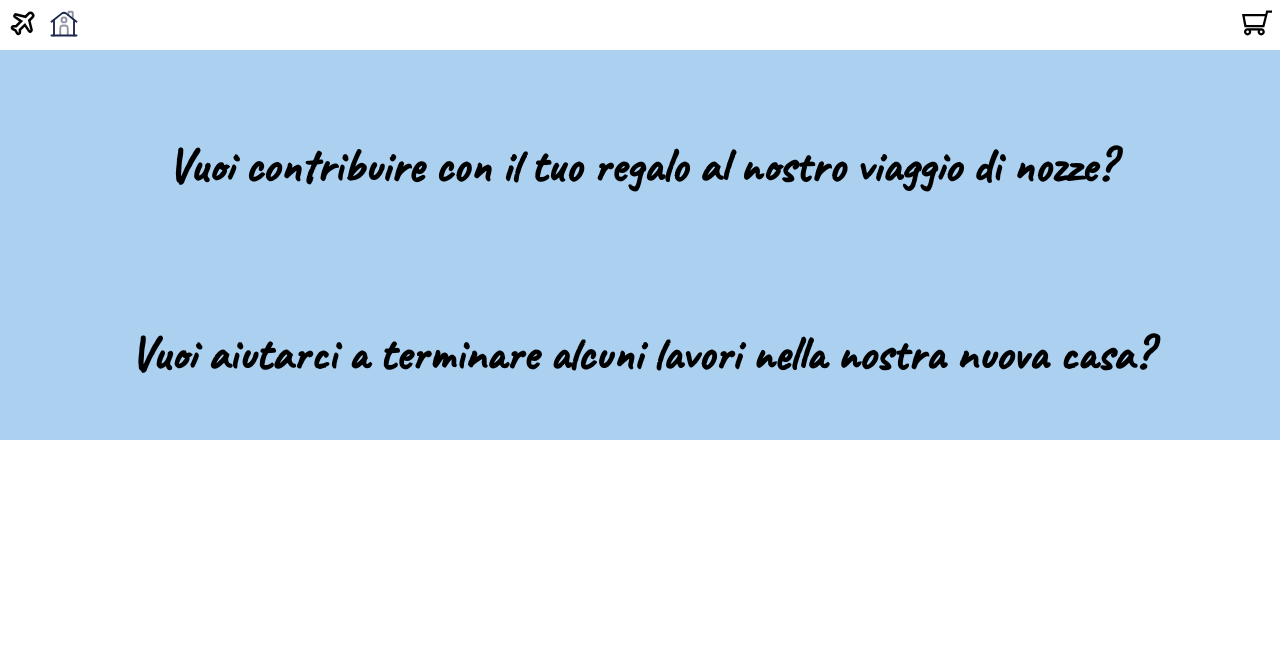
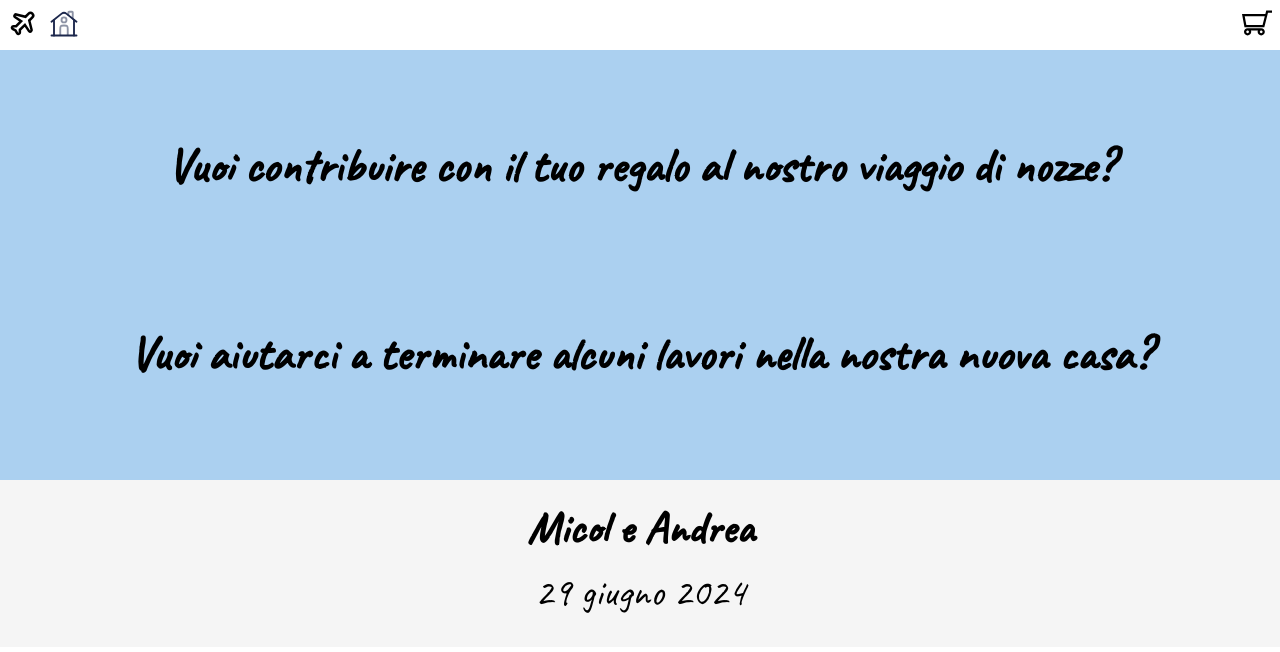
Before and after one commit to Barna1992/matrimonio, a Django app: page /lista_nozze/ in a window 1280 px wide. Shown: the top 652 px of the page. Run offline with Django 4.2, Linux system fonts and the light colour scheme.

Commit message:
aggiungo footer

```diff
--- a/wedding-django/wedding/lista_nozze/templates/base.html
+++ b/wedding-django/wedding/lista_nozze/templates/base.html
@@ -47,6 +47,12 @@
     </script>
 
     <!-- Add your common JavaScript scripts or links here -->
+    <footer>
+        <div>
+            <h1>Micol e Andrea</h1>
+            <p>29 giugno 2024</p>
+          </div>
+    </footer>
 
 </body>
 </html>
--- a/wedding-django/wedding/lista_nozze/templates/lista_nozze/lista_nozze.html
+++ b/wedding-django/wedding/lista_nozze/templates/lista_nozze/lista_nozze.html
@@ -168,5 +168,11 @@
 });
 
 </script>
+<footer>
+  <div>
+      <h1>Micol e Andrea</h1>
+      <p>29 giugno 2024</p>
+    </div>
+</footer>
 </body>
 </html>
--- a/wedding-django/wedding/static/css/styles.css
+++ b/wedding-django/wedding/static/css/styles.css
@@ -668,6 +668,24 @@ body, html {
   font-weight: bolder;
 }
 
+footer {
+  background-color: #d3d3d338;
+  padding: 20px;
+  text-align: center;
+  font-family: 'Caveat';
+  font-size: 30px;
+  p {
+    padding: 10px;
+  }
+  h1 {
+    font-size: 45px;
+  }
+}
+
+
+#home-items-container {
+  padding-bottom: 40px;
+}
 
 /* Styles for the closed menu button */
 .mobile-menu-button {
```
